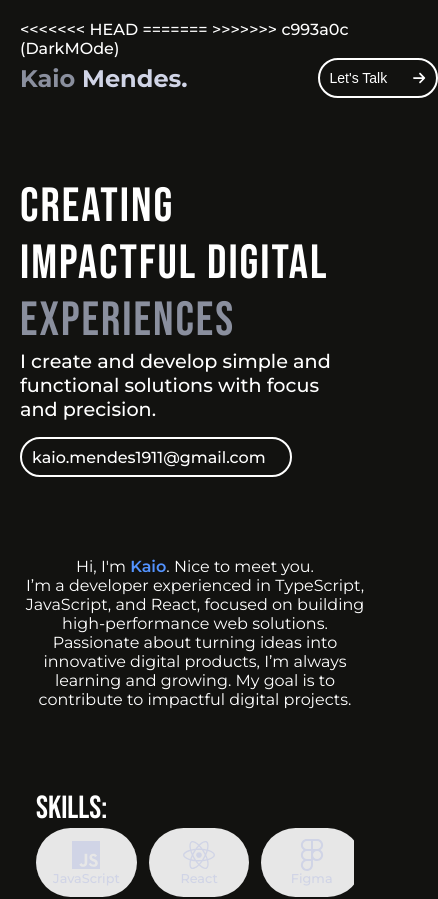
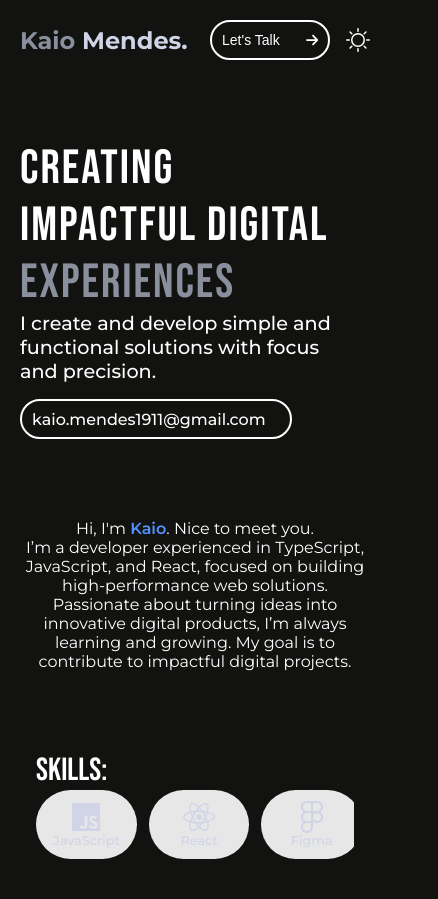
Before and after one commit to kaio-mendes/Portfolio, a React (Vite) app: page / in a window 390 px wide. Shown: the top 899 px of the page, 438 px wide, since content can reach past the window. Built offline with nearby package versions, Linux system fonts and the light colour scheme.

Commit message:
responsividar botao darkmode

```diff
--- a/index.html
+++ b/index.html
@@ -9,11 +9,7 @@
       content="width=device-width, initial-scale=1.0, maximum-scale=1.0"
     />
 
-<<<<<<< HEAD
     <title>Kaio Mendes | Porftfólio</title>
-=======
-    <title>Kaio Mendes | Porftfolio</title>
->>>>>>> c993a0c (DarkMOde)
   </head>
   <body>
     <div id="root"></div>
--- a/src/assets/styles/modules/Navbar.module.css
+++ b/src/assets/styles/modules/Navbar.module.css
@@ -101,4 +101,17 @@
   .items {
     display: none;
   }
+  .buttonsHome {
+    width: auto;
+    gap: 1rem;
+  }
+
+  .ThemeMode {
+    font-size: 1.5rem;
+  }
+
+  .MyButton {
+    min-width: 110px;
+    font-size: 0.9rem;
+  }
 }
--- a/src/modules/Navbar.jsx
+++ b/src/modules/Navbar.jsx
@@ -1,6 +1,6 @@
 import styles from "../assets/styles/modules/Navbar.module.css";
 import { FontAwesomeIcon } from "@fortawesome/react-fontawesome";
-import { faArrowRight, faMoon, faSun } from "@fortawesome/free-solid-svg-icons";
+import { faArrowRight } from "@fortawesome/free-solid-svg-icons";
 import { useContext } from "react";
 import { ThemeContext } from "../components/themeContext";
 import { GoSun } from "react-icons/go";
```
